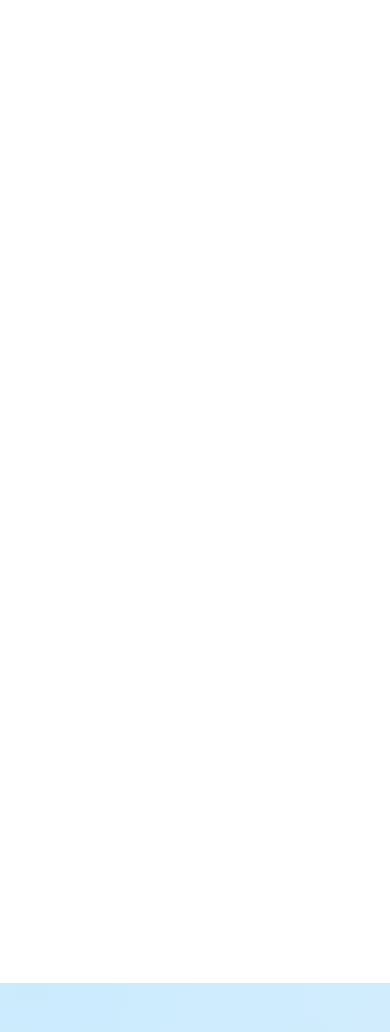
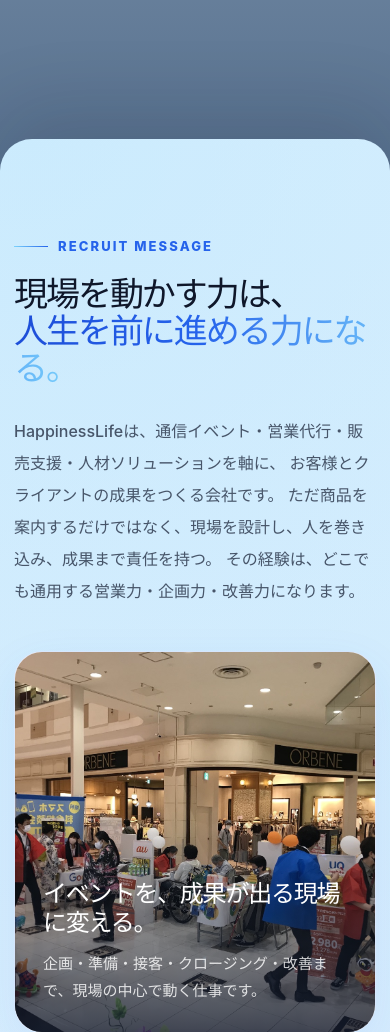
Before and after one commit to tatsuyakoike-cloud/happinesslife-recruit-lp, a website built with Vite: page index.html in a window 390 px wide. Shown: the part 1380-2412 px from the top of the page. Built offline with nearby package versions, Linux system fonts and the light colour scheme.

Commit message:
fix: remove white gap between scroll hero and about section
ヒーロー終了後の空白スクロールを main の重なりで解消し、冒頭コピーを即時表示するよう修正した。

Co-authored-by: Cursor <cursoragent@cursor.com>

```diff
--- a/src/main.js
+++ b/src/main.js
@@ -77,7 +77,7 @@ app.innerHTML = `
     <main class="main">
       <section class="section" id="about">
         <div class="container">
-          <div class="reveal">
+          <div class="introBlock">
             <div class="kicker">RECRUIT MESSAGE</div>
             <h2 class="title">現場を動かす力は、<br><span>人生を前に進める力になる。</span></h2>
             <p class="lead">
@@ -291,7 +291,7 @@ function initReveal() {
         observer.unobserve(entry.target);
       }
     });
-  }, { threshold: 0.16 });
+  }, { threshold: 0.08, rootMargin: '0px 0px -8% 0px' });
 
   items.forEach((item) => observer.observe(item));
 }
--- a/src/styles.css
+++ b/src/styles.css
@@ -64,7 +64,8 @@ a {
 /* ── Scroll story hero ── */
 .scrollStory {
   position: relative;
-  height: 320vh;
+  height: 300vh;
+  background: linear-gradient(180deg, var(--sky-light) 0%, #1e3a5f 100%);
 }
 
 .scrollStorySticky {
@@ -288,11 +289,19 @@ a {
 /* ── Main content ── */
 .main {
   position: relative;
-  z-index: 10;
+  z-index: 11;
+  margin-top: -100vh;
+  border-radius: 32px 32px 0 0;
+  overflow: hidden;
   background:
     radial-gradient(circle at 8% 0%, rgba(125, 211, 252, 0.35), transparent 32%),
     radial-gradient(circle at 95% 12%, rgba(37, 99, 235, 0.08), transparent 34%),
     #ffffff;
+  box-shadow: 0 -28px 80px rgba(15, 23, 42, 0.12);
+}
+
+.main > .section:first-child {
+  padding-top: 88px;
 }
 
 .container {
@@ -704,6 +713,11 @@ a {
   transform: translateY(0);
 }
 
+.introBlock {
+  position: relative;
+  z-index: 2;
+}
+
 @media (max-width: 920px) {
   .grid2,
   .grid3,
@@ -740,7 +754,11 @@ a {
   }
 
   .scrollStory {
-    height: 280vh;
+    height: 260vh;
+  }
+
+  .main {
+    margin-top: -80vh;
   }
 }
 
```
